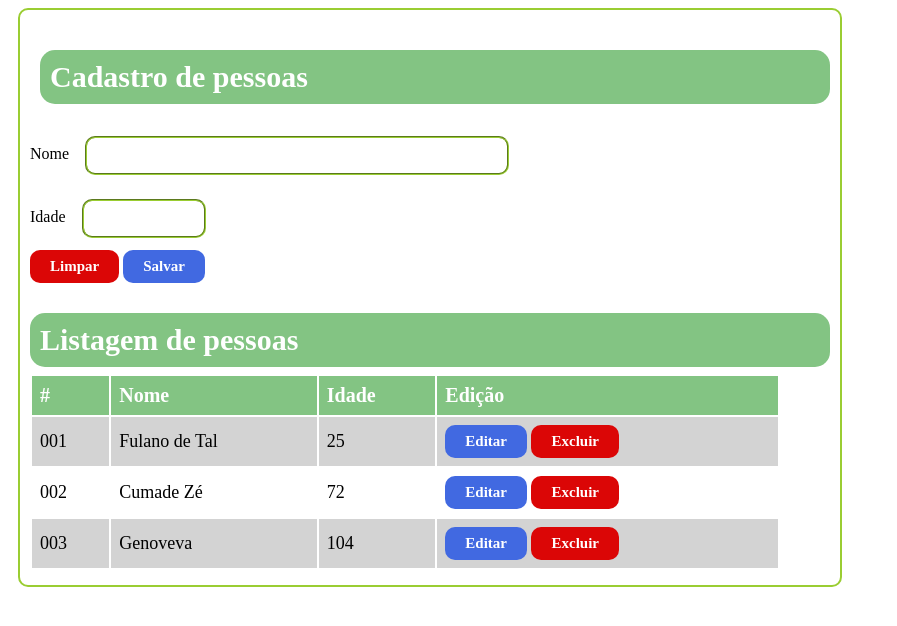
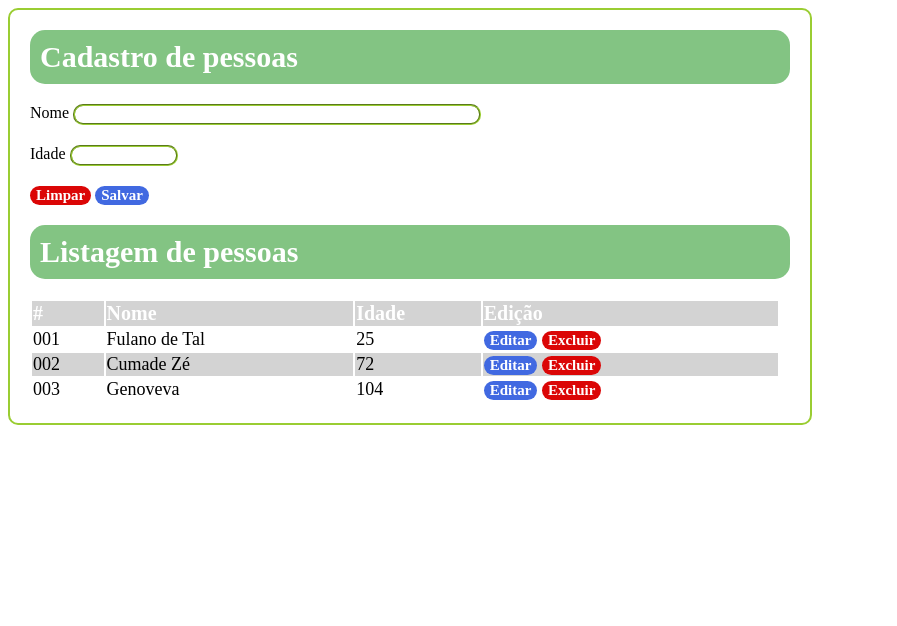
Before and after one commit to adeilzalustosa/crud-pessoas, a plain HTML site: page index.html in a window 1280 px wide. Shown: the whole page, without its empty margins (0-897 px from the left). Drawn offline with Linux system fonts and the light colour scheme.

Commit message:
CSS refactore

```diff
--- a/index.html
+++ b/index.html
@@ -9,8 +9,8 @@
   </head>
 
   <body>
-    <div class="main">
-      <!-- - criar uma classe row com 12px de topo e rodapé
+    <div class="container">
+      <!--
     - adicionar borda que acende nos edits e botoes
    ok - os botoes salvar e editar devem ser azul
    ok - o botoes de limpar e exclur devem ser vermelhos
@@ -23,25 +23,28 @@
    ok- Dar margem em todos os componentes
    ok- estilizar os edits (arredondados)
    ok- estilizar table -->
+      <div class="row">
         <h1>Cadastro de pessoas</h1>
-      <div>
+      </div>
+      <div class="row">
         <label for="nome">Nome</label>
         <input type="text" id="nome" />
       </div>
-      <div>
+      <div class="row">
         <label for="idade">Idade</label>
         <input type="number" id="idade" />
       </div>
-      <div>
+      <div class="row">
         <button class="limpa">Limpar</button>
         <button class="salva">Salvar</button>
       </div>
 
+      <div class="row">
+        <h1 class="listagem">Listagem de pessoas</h1>
+      </div>
+      <div class="row">
         <table>
           <tbody>
-          <tr>
-            <h2 class="listagem">Listagem de pessoas</h2>
-          </tr>
             <tr class="tabela-linha1">
               <td><b>#</b></td>
               <td><b>Nome</b></td>
@@ -78,5 +81,6 @@
           </tbody>
         </table>
       </div>
+    </div>
   </body>
 </html>
--- a/style.css
+++ b/style.css
@@ -1,20 +1,11 @@
-.main {
-  width: 800px;
-  border: solid 2px yellowgreen;
-  border-radius: 10px;
-  margin-left: 10px;
-  padding: 10px;
-}
-
-h1 {
+h1,
+h2 {
+  margin: 0;
   padding: 10px;
   background-color: rgb(131, 196, 131);
   font-size: 30px;
   font-family: 'Times New Roman', Times, serif;
   color: white;
-  margin-top: 30px;
-  margin-bottom: 20px;
-  margin-left: 10px;
   border-radius: 15px;
 }
 
@@ -24,23 +15,26 @@ input {
   border-style: groove;
   border-color: yellowgreen;
   border-radius: 10px;
-  padding: 10px;
   font-family: Courier;
-  margin: 12px;
-
 }
 
 button {
-  padding-left: 20px;
-  padding-right: 20px;
-  padding-top: 8px;
-  padding-bottom: 8px;
   border-style: hidden;
   border-radius: 10px;
   font-family: 'Times New Roman', Times, serif;
   font-size: 15px;
   color: white;
   font-weight: bold;
+}
+
+.container {
+  width: 800px;
+  border: solid 2px yellowgreen;
+  border-radius: 10px;
+}
+
+.row {
+  margin: 20px;
 }
 
 .salva,
@@ -54,8 +48,6 @@ button {
 }
 
 table {
-  padding-top: 5px;
-  padding-bottom: 5px;
   border: hidden;
   font-size: 18px;
   width: 750px;
@@ -66,25 +58,22 @@ tr,
 th {
   border: hidden;
   font-family: 'Times New Roman', Times, serif;
-  padding: 8px;
 }
 
 tr:nth-child(odd) {
   background-color: lightgrey;
 }
 
-#idade, label{
+#idade,
+label {
   width: 100px;
 }
+
 .listagem {
   border-radius: 15px;
-  padding: 10px;
   font-size: 30px;
   font-family: 'Times New Roman', Times, serif;
   color: white;
-  margin-top: 30px;
-  margin-bottom: 20px;
-  margin-bottom: 0px;
   background-color: rgb(131, 196, 131);
 }
 
```
Lines whose indentation alone changed are shown as unchanged.
